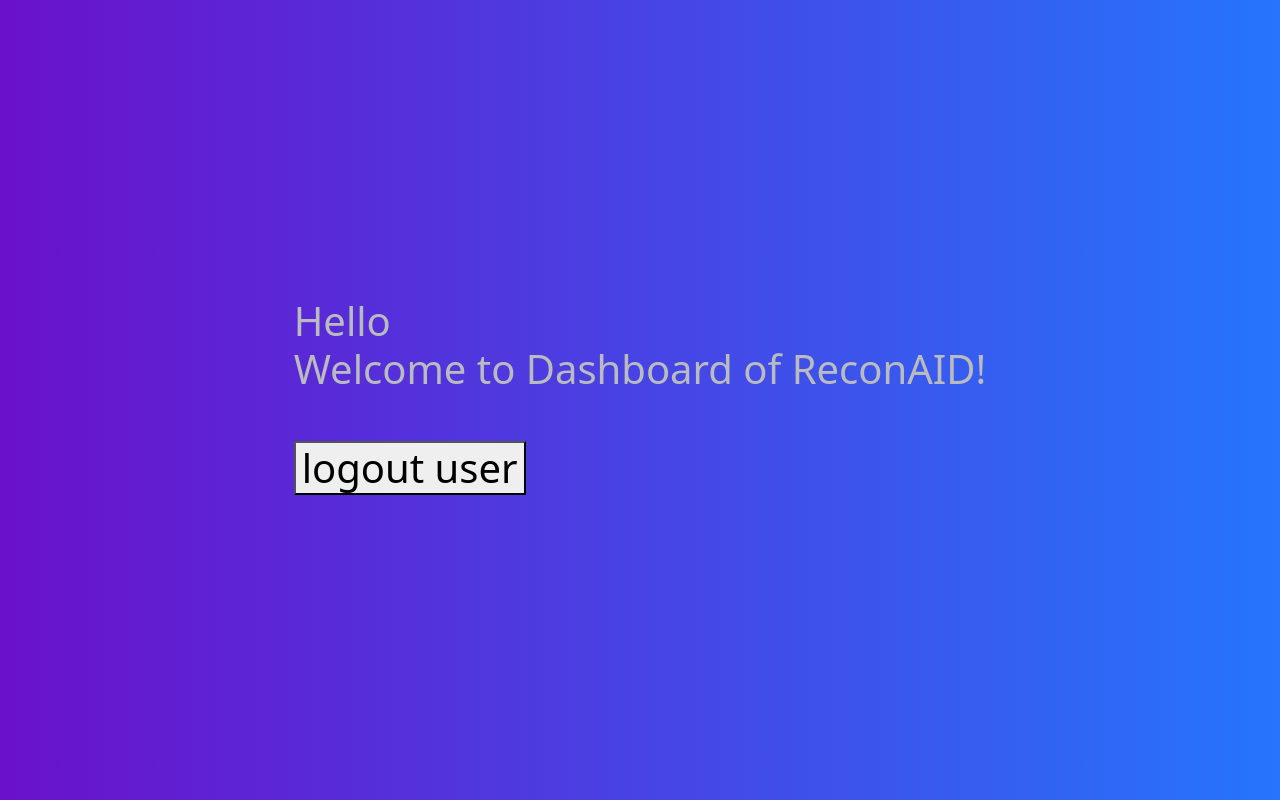
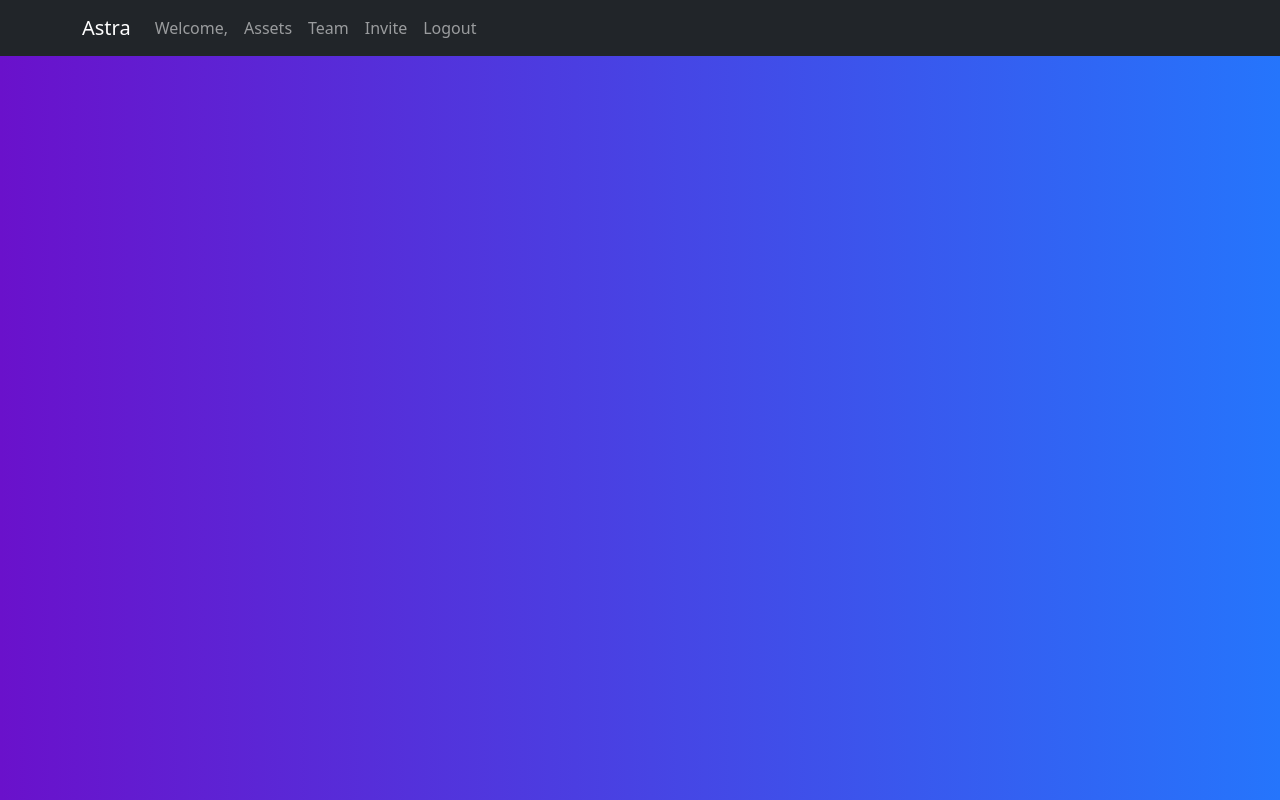
Before and after one commit to godofgeeks23/AstraDev_testing, a React (Create React App) app in the folder client/: page /dashboard in a window 1280 px wide. Built offline with nearby package versions, Linux system fonts and the light colour scheme.

Commit message:
Update Dashboard.js

```diff
--- a/client/src/pages/Dashboard.js
+++ b/client/src/pages/Dashboard.js
@@ -2,6 +2,12 @@ import React, { useEffect, useState } from 'react'
 import { isExpired, decodeToken } from "react-jwt";
 import { useNavigate } from 'react-router-dom';
 import '../App.css'
+
+import Container from 'react-bootstrap/Container';
+import Nav from 'react-bootstrap/Nav';
+import Navbar from 'react-bootstrap/Navbar';
+import NavDropdown from 'react-bootstrap/NavDropdown';
+
 
 const logout = () => {
     localStorage.removeItem('token');
@@ -57,13 +63,26 @@ const Dashboard = () => {
         }
     }, [])
 
-    return (<h1>
-        Hello {quote} <br />
-        Welcome to Dashboard of ReconAID!
-        <br />
-        <br />
-        <button onClickCapture={logout}>logout user</button>
-    </h1>)
+    return (<div className='dashboardbody end-0 start-0 top-0 position-absolute'>
+
+<Navbar bg="dark" variant="dark" expand="lg" className=''>
+      <Container>
+        <Navbar.Brand href="#home">Astra</Navbar.Brand>
+        {/* <Navbar.Toggle aria-controls="basic-navbar-nav" /> */}
+        {/* <Navbar.Collapse id="basic-navbar-nav"> */}
+          <Nav className="me-auto">
+            <Nav.Link href="#home">Welcome, {quote}</Nav.Link>
+            <Nav.Link href="#home">Assets</Nav.Link>
+            <Nav.Link href="#link">Team</Nav.Link>
+            <Nav.Link href="#link">Invite</Nav.Link>
+            <Nav.Link onClick={logout}>Logout</Nav.Link>
+          </Nav>
+        {/* </Navbar.Collapse> */}
+      </Container>
+    </Navbar>
+
+        {/* <button onClickCapture={logout}>logout user</button> */}
+    </div>)
 }
 
 export default Dashboard
```
